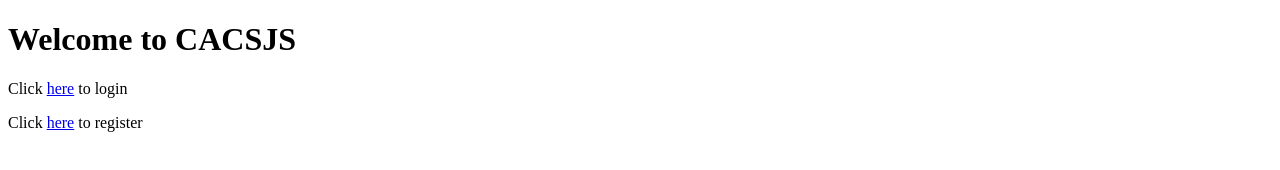
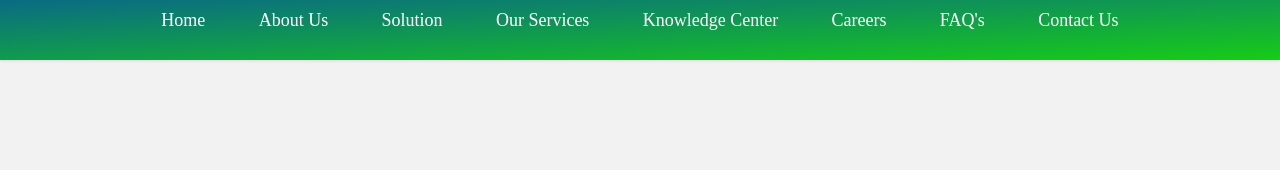
Before and after one commit to SrijanSamridh/cacsjs-frontend, a plain HTML site: page index.html in a window 1280 px wide. Drawn offline with Linux system fonts and the light colour scheme.

Commit message:
navbar designing

```diff
--- a/index.html
+++ b/index.html
@@ -3,12 +3,24 @@
 <head>
     <meta charset="UTF-8">
     <meta name="viewport" content="width=device-width, initial-scale=1.0">
+    <link rel="stylesheet" href="styles/main.css">
     <title>Welcome to CACSJS</title>
 </head>
+
+
 <body>
-    <h1>Welcome to CACSJS</h1>
-    <p>Click <a href="login.php">here</a> to login</p>
-    <p>Click <a href="register.php">here</a> to register</p>
+<nav class="navbar">
+    <ul>
+        <li><a href="#">Home</a></li>
+        <li><a href="#">About Us</a></li>
+        <li><a href="#">Solution</a></li>
+        <li><a href="#">Our Services</a></li>
+        <li><a href="#">Knowledge Center</a></li>
+        <li><a href="#">Careers</a></li>
+        <li><a href="#">FAQ's</a></li>
+        <li><a href="#">Contact Us</a></li>
+    </ul>
+</nav>
 
 </body>
 </html>
--- /dev/null
+++ b/styles/main.css
@@ -0,0 +1,50 @@
+*{
+    margin: 0px;
+    padding: 0px;
+}
+
+:root{
+    --primary-color: #2FC765;
+    --color-partner:  #17CC16;
+    --secondary-color: #0A6B83;
+    --bg-color: #f2f2f2;
+    --text-color: #fff;
+    --text-hover-color: #333;
+}
+
+body{
+    background-color: var(--bg-color);
+}
+
+/* add navbar  */
+.navbar{
+    /* background-color: var(--primary-color); */
+    background-image: linear-gradient(to bottom right, var(--secondary-color), var(--color-partner));
+    padding: 0px;
+    height: 60px;
+    box-shadow: 0px 1px 3px rgba(0,0,0,0.1);
+}
+
+.navbar ul{
+    display: flex;
+    margin-left: 10%;
+    margin-right: 10%;
+    justify-content: space-evenly;
+    align-items: center;
+}
+
+.navbar ul li{
+    list-style: none;
+    padding: 10px 20px;
+}
+
+.navbar ul li a{
+    text-decoration: none;
+    color: var(--text-color);
+    font-size: 18px;
+    font-weight: 500;
+}
+
+.navbar ul li a:hover{
+    color: var(--text-hover-color);
+}
```
